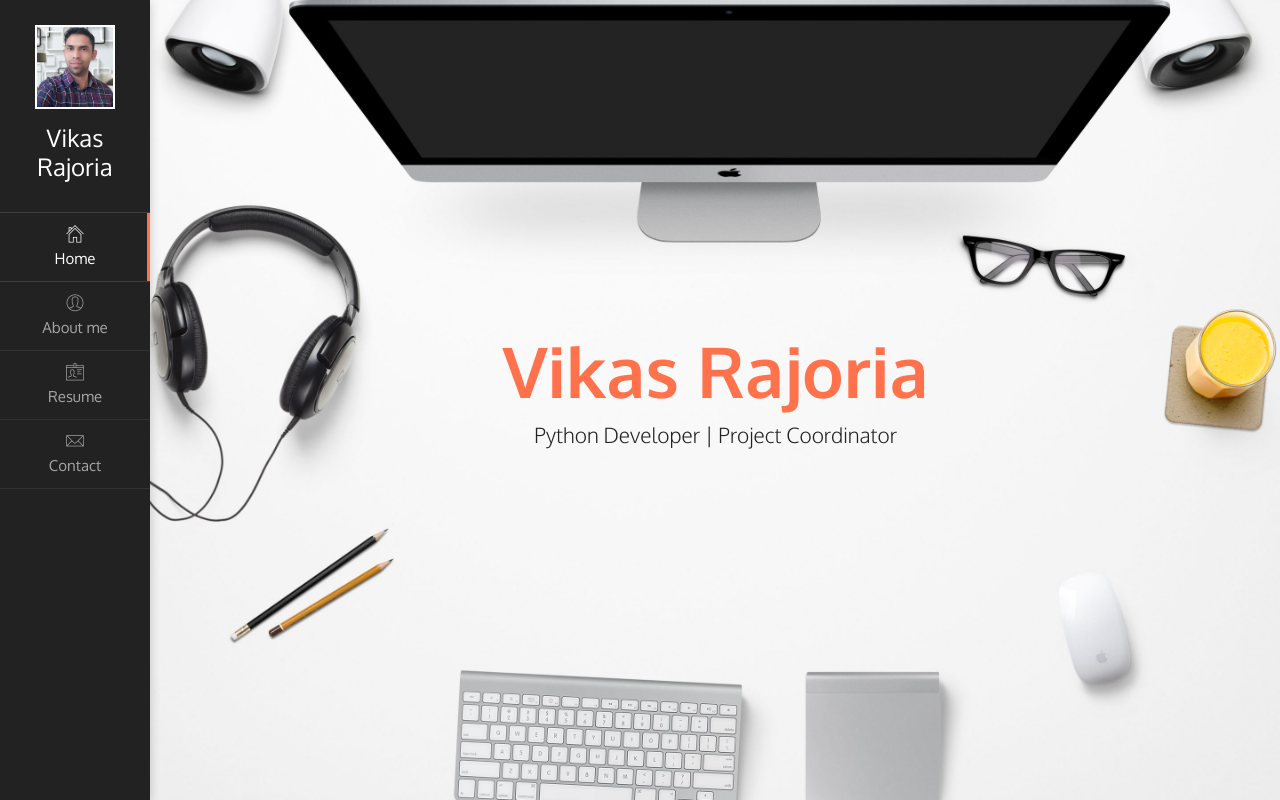
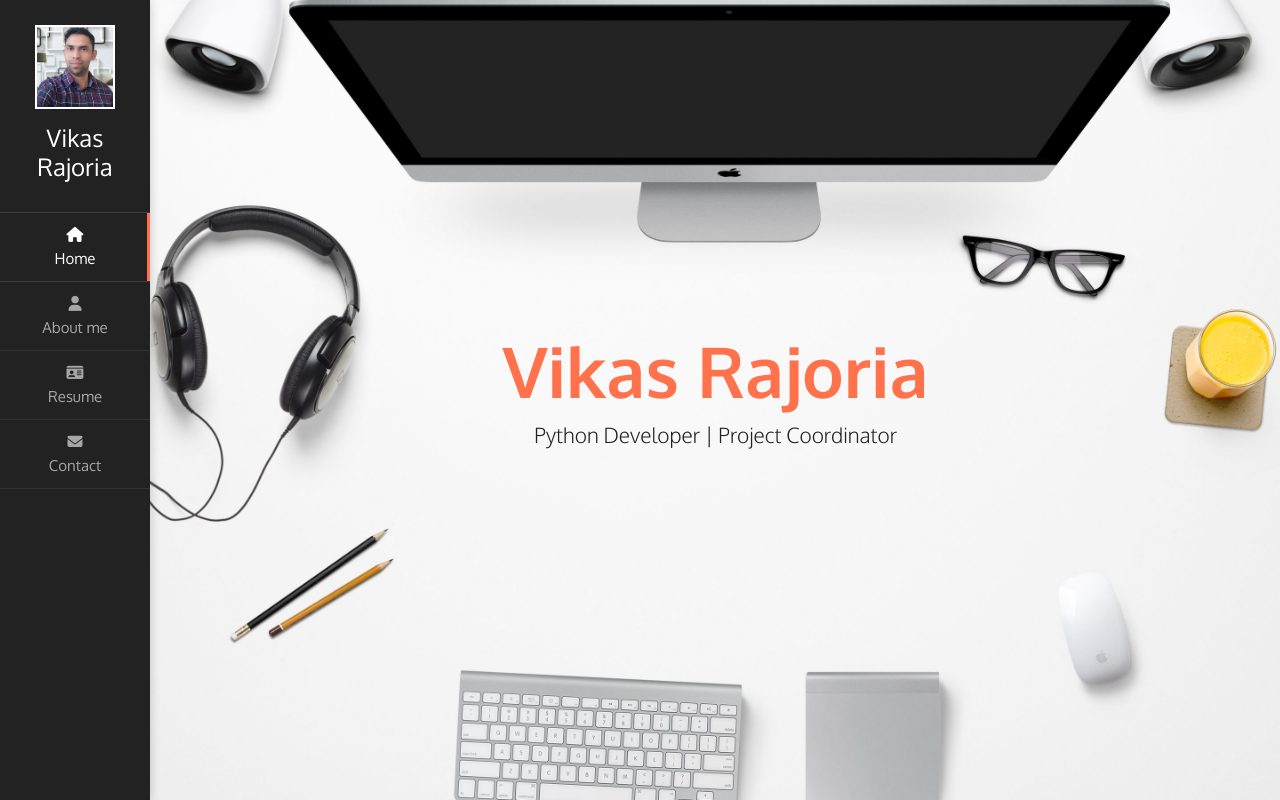
Before and after one commit to VikasR1/my_resume, a FastAPI app: page / in a window 1280 px wide. Run offline with FastAPI, Linux system fonts and the light colour scheme; some libraries are stand-ins or nearby versions.

Commit message:
made web compatible for deta.dev

```diff
--- a/templates/components/header.html
+++ b/templates/components/header.html
@@ -1,7 +1,7 @@
   <!-- Header -->
   <header id="site_header" class="header mobile-menu-hide header-color-dark">
   <div class="my-photo tilt-effect">
-    <img src="{{ url_for('static', path='/images/photo.jpg') }}" alt="image">
+    <img src="{{ url_for('static', path='/images/photo.JPG') }}" alt="image">
   </div>
 
   <div class="site-title-block">
--- a/templates/components/navigation.html
+++ b/templates/components/navigation.html
@@ -3,19 +3,23 @@
     <!-- Main menu -->
     <ul id="nav" class="site-main-menu">
       <li>
-        <a class="pt-trigger" href="#home" data-animation="21"><i class="menu-icon pe-7s-icon pe-7s-home"></i>Home</a>
+        <a class="pt-trigger" href="#home" data-animation="21"><i class="fa-solid fa-1.5x fa-house"></i><br>Home</a>
+        <!-- <a class="pt-trigger" href="#home" data-animation="21"><i class="menu-icon pe-7s-icon pe-7s-home"></i>Home</a> -->
       </li>
       <li>
-        <a class="pt-trigger" href="#about_me" data-animation="17"><i class="menu-icon pe-7s-icon pe-7s-user"></i>About me</a>
+        <a class="pt-trigger" href="#about_me" data-animation="17"><i class="fa-solid a-1.5x fa-user"></i><br>About me</a>
+        <!-- <a class="pt-trigger" href="#about_me" data-animation="17"><i class="menu-icon pe-7s-icon pe-7s-user"></i>About me</a> -->
       </li>
       <li>
-        <a class="pt-trigger" href="#resume" data-animation="18"><i class="menu-icon pe-7s-icon pe-7s-id"></i>Resume</a>
+        <a class="pt-trigger" href="#resume" data-animation="18"><i class="fa-solid fa-1.5x fa-id-card"></i><br>Resume</a>
+        <!-- <a class="pt-trigger" href="#resume" data-animation="18"><i class="menu-icon pe-7s-icon pe-7s-id"></i>Resume</a> -->
       </li>
       <!-- <li>
         <a class="pt-trigger" href="#portfolio" data-animation="19"><i class="menu-icon pe-7s-icon pe-7s-portfolio"></i>Portfolio</a>
       </li> -->
       <li>
-        <a class="pt-trigger" href="#contact" data-animation="20"><i class="menu-icon pe-7s-icon pe-7s-mail"></i>Contact</a>
+        <a class="pt-trigger" href="#contact" data-animation="20"><i class="fa-solid fa-1.5x fa-envelope"></i><br>Contact</a>
+        <!-- <a class="pt-trigger" href="#contact" data-animation="20"><i class="menu-icon pe-7s-icon pe-7s-mail"></i>Contact</a> -->
       </li>
     </ul>
     <!-- /Main menu -->
--- a/templates/general_pages/about.html
+++ b/templates/general_pages/about.html
@@ -12,7 +12,7 @@
       <div class="row">
         <div class="col-sm-6 col-md-6 col-lg-4 subpage-block">
           <div class="my-photo-block tilt-effect">
-            <img src="{{ url_for('static', path='/images/photo.jpg') }}" alt="">
+            <img src="{{ url_for('static', path='/images/photo.JPG') }}" alt="">
           </div>
         </div>
 
--- a/templates/general_pages/contact.html
+++ b/templates/general_pages/contact.html
@@ -13,10 +13,11 @@
           <div class="block-title">
             <h3>Get in Touch</h3>
           </div>
-          <p>Sed eleifend sed nibh nec fringilla. Donec eu cursus sem, vitae tristique ante. Cras pretium rutrum egestas. Integer ultrices libero sed justo vehicula, eget tincidunt tortor tempus.</p>
+          <p>I will be happy to work on your new or existing projects. Feel free to write me to develop personal website, product site, API and for Data Mining Projects.</p>
           <div class="contact-info-block">
             <div class="ci-icon">
-              <i class="pe-7s-icon pe-7s-map-marker"></i>
+              <!-- <i class="pe-7s-icon pe-7s-map-marker"></i> -->
+              <i class="fa-solid fa-2x fa-location-dot"></i>
             </div>
             <div class="ci-text">
               <h5>Jaipur, India</h5>
@@ -24,7 +25,8 @@
           </div>
           <div class="contact-info-block">
             <div class="ci-icon">
-              <i class="pe-7s-icon pe-7s-mail"></i>
+              <!-- <i class="pe-7s-icon pe-7s-mail"></i> -->
+              <i class="fa-solid fa-2x fa-envelope"></i>
             </div>
             <div class="ci-text">
               <h5><a href="mailto:vikasrajoria@outlook.com" class="__cf_email__" data-cfemail="d7b6bbb2afa4babea3bf97b2afb6baa7bbb2f9b4b8ba">vikasrajoria@outlook.com</a></h5>
@@ -32,7 +34,8 @@
           </div>
           <div class="contact-info-block">
             <div class="ci-icon">
-              <i class="pe-7s-icon pe-7s-call"></i>
+              <!-- <i class="pe-7s-icon pe-7s-call"></i> -->
+              <i class="fa-solid fa-1.5x fa-phone"></i>
             </div>
             <div class="ci-text">
               <h5>+91-8107187335</h5>
@@ -40,7 +43,8 @@
           </div>
           <div class="contact-info-block">
             <div class="ci-icon">
-              <i class="pe-7s-icon pe-7s-check"></i>
+              <!-- <i class="pe-7s-icon pe-7s-check"></i> -->
+              <i class="fa-solid fa-2x fa-circle-check"></i>
             </div>
             <div class="ci-text">
               <h5>Freelance Available</h5>
@@ -60,21 +64,24 @@
               <div class="form-group">
                   <input id="form_name" type="text" name="name" class="form-control" placeholder="Full Name" required="required" data-error="Name is required.">
                   <div class="form-control-border"></div>
-                  <i class="form-control-icon pe-7s-user"></i>
+                  <!-- <i class="form-control-icon pe-7s-user"></i> -->
+                  <i class="form-control-icon fa-solid fa-user"></i>
                   <div class="help-block with-errors"></div>
               </div>
 
               <div class="form-group">
                   <input id="form_email" type="email" name="email" class="form-control" placeholder="Email Address" required="required" data-error="Valid email is required.">
                   <div class="form-control-border"></div>
-                  <i class="form-control-icon pe-7s-mail"></i>
+                  <!-- <i class="form-control-icon pe-7s-mail"></i> -->
+                  <i class="form-control-icon fa-solid fa-2x fa-envelope"></i>
                   <div class="help-block with-errors"></div>
               </div>
 
               <div class="form-group">
                   <textarea id="form_message" name="message" class="form-control" placeholder="Message for Me" rows="4" required="required" data-error="Please, leave me a message."></textarea>
                   <div class="form-control-border"></div>
-                  <i class="form-control-icon pe-7s-comment"></i>
+                  <!-- <i class="form-control-icon pe-7s-comment"></i> -->
+                  <i class="form-control-icon fa-solid fa-comment"></i>
                   <div class="help-block with-errors"></div>
               </div>
 
--- a/templates/general_pages/resume.html
+++ b/templates/general_pages/resume.html
@@ -12,7 +12,7 @@
       <div class="row">
         <div class="col-sm-6 col-md-4 subpage-block">
           <div class="block-title">
-            <h3>Education</h3>
+            <h3>Certifications</h3>
           </div>
           <div class="timeline">
             <!-- Single event -->
--- a/templates/shared/base.html
+++ b/templates/shared/base.html
@@ -12,6 +12,8 @@
     <meta name="keywords" content="Vikas Rajoria, Python Developer, FastAPI , Scrum Master, resume, Project Coordinator, Freelancer, AngularJs, portfolio" />
     <meta name="author" content="Vikas Rajoria" />
     <link rel="shortcut icon" href="{{ url_for('static', path='/images/favicon.ico') }}">
+
+    <link rel="stylesheet" href="https://cdnjs.cloudflare.com/ajax/libs/font-awesome/6.2.1/css/all.min.css" integrity="sha512-MV7K8+y+gLIBoVD59lQIYicR65iaqukzvf/nwasF0nqhPay5w/9lJmVM2hMDcnK1OnMGCdVK+iQrJ7lzPJQd1w==" crossorigin="anonymous" referrerpolicy="no-referrer" />
 
     <link rel="stylesheet" href="{{ url_for('static', path='/css/bootstrap.css') }}" type="text/css">
     <link rel="stylesheet" href="{{ url_for('static', path='/css/normalize.css') }}" type="text/css">
```
